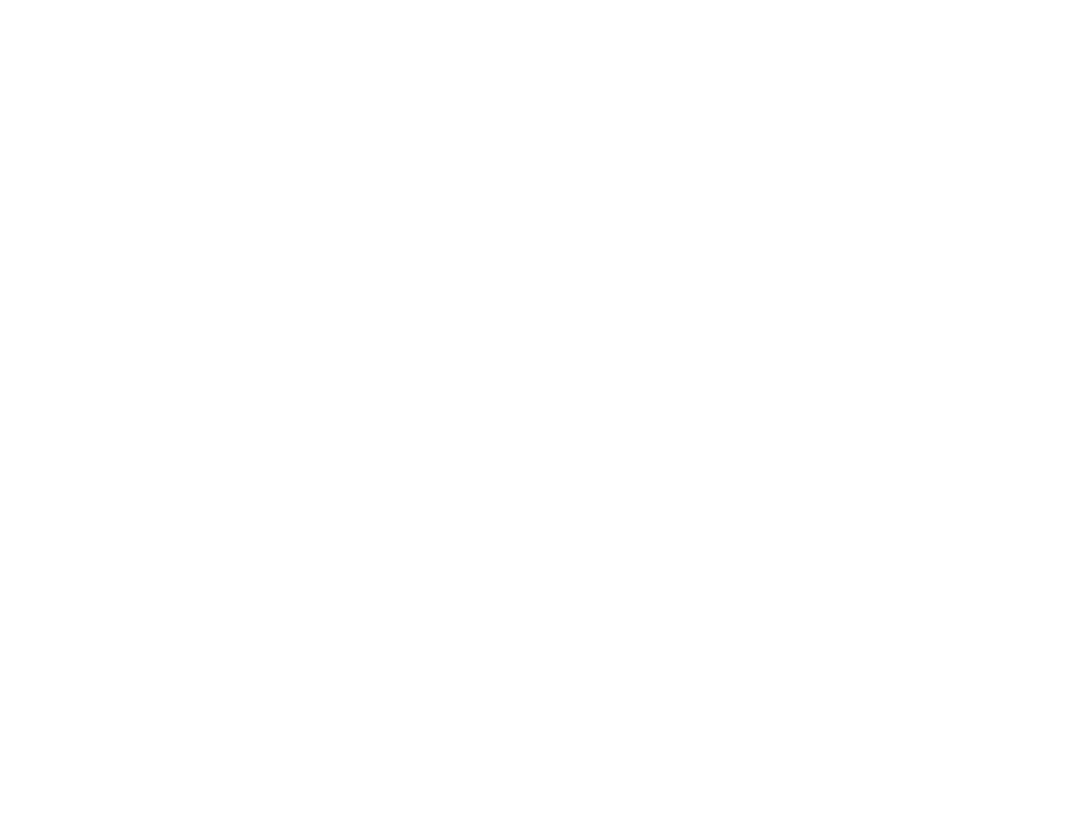
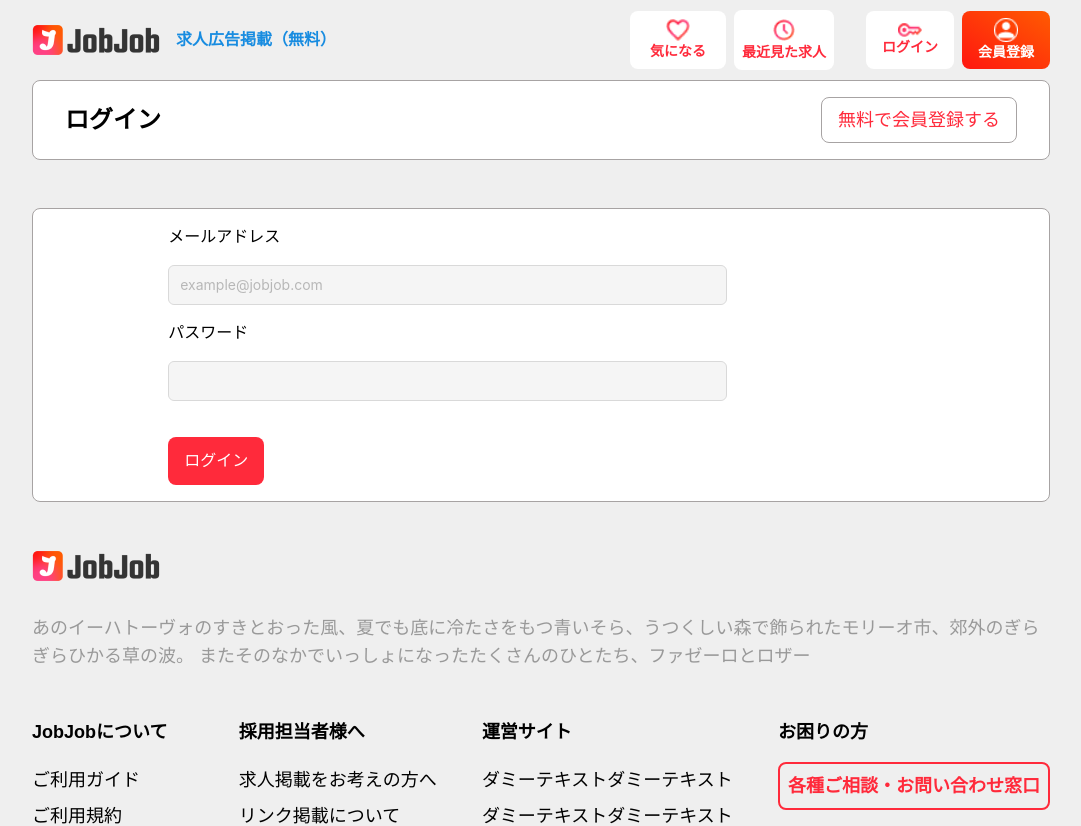
Before and after one commit to struggle-Strug/JobJob_frontend, a React (Create React App) app: page /members/login in a window 1280 px wide. Before the commit this address had no page. Shown: the top 826 px of the page, without its empty margins (99-1180 px from the left). Before the commit the page ends 800 px from the top, so only its background shows below. Built offline with nearby package versions, Linux system fonts and the light colour scheme.

Commit message:
complete the login

```diff
--- a/src/App.js
+++ b/src/App.js
@@ -1,9 +1,10 @@
 import { Route, Routes } from 'react-router-dom';
 import './index.css';
+import LandingPage from './components/LandingPage';
+import ProtectedRoute from './components/ProtectedRoute';
 import Layout from './components/Layout';
 import Register from './Pages/Register';
-import LandingPage from './components/LandingPage';
-import ProtectedRoute from './components/ProtectedRoute';
+import Login from './Pages/Login';
 function App() {
   return (
     <>
@@ -12,6 +13,7 @@ function App() {
         <Route element={<Layout />}>
           <Route element={<ProtectedRoute />}>
             <Route path='/members/register' element={<Register />} />
+            <Route path='/members/login' element={<Login />} />
           </Route>
         </Route>
       </Routes>
--- /dev/null
+++ b/src/Pages/Login/index.jsx
@@ -0,0 +1,75 @@
+import { Input } from "antd";
+import axios from "axios";
+import { useState } from "react";
+import { Link, useNavigate } from "react-router-dom";
+
+const Login = () => {
+    const [ email, setEmail ] = useState    ("");
+    const [ password, setPassword ] = useState("");
+    const [ errorMessage, setErrorMessage ] = useState("");
+
+    const navigate = useNavigate();
+
+    const onChangeEmail = (e) => {
+        setEmail(e.target.value)
+    }
+
+    const onChangePassword = (e) => {
+        setPassword(e.target.value)
+    }
+
+    const onSubmit = async () => {
+        const payload = {
+            email: email,
+            password: password
+        }
+
+        const res = await axios.post(`${process.env.REACT_APP_API_URL}/api/v1/user/login`, payload)
+        if(res.data.error) return setErrorMessage(res.data.message);
+        setErrorMessage(res.data.message);
+        setTimeout(() => {
+            navigate("/members/mypage");
+        }, 1000);
+    }
+
+    return (
+        <div className="flex flex-col justify-center bg-[#EFEFEF]">
+            <div className="container">
+                <div className="flex items-center justify-between border-[1.5px] border-[#a7a3a3] rounded-lg p-4 bg-white px-8">
+                    <p className="text-2xl font-bold">ログイン</p>
+                    <div className="border-[1.5px] border-[#a7a3a3] rounded-lg px-4 py-2">
+                        <Link to={'/members/register'} className="text-lg text-[#FF2A3B] hover:underline">無料で会員登録する</Link>
+                    </div>
+                </div>
+                <div className="flex flex-col items-center justify-between mt-12 border-[1.5px] border-[#a7a3a3] rounded-lg p-4 bg-white px-8">
+                    <div className="flex flex-col w-4/5">
+                        <div className="flex flex-col px-2">
+                            <p>メールアドレス</p>
+                            <div className="duration-300 overflow-hidden mt-4">
+                                <div className="flex justify-start gap-4">
+                                    <Input type="email" placeholder="example@jobjob.com" className="w-3/4 py-2 bg-[#F5F5F5]" onChange={onChangeEmail}/>
+                                </div>
+                            </div>
+                        </div>
+                    </div>
+                    <div className="flex flex-col w-4/5 mt-4">
+                        <div className="flex flex-col px-2">
+                            <p>パスワード</p>
+                            <div className="duration-300 overflow-hidden mt-4">
+                                <div className="flex justify-start gap-4">
+                                    <Input type="password" placeholder="" className="w-3/4 py-2 bg-[#F5F5F5]" onChange={onChangePassword}/>
+                                </div>
+                            </div>
+                        </div>
+                    </div>
+                    {errorMessage && <p className="text-red-500 pt-4">{errorMessage}</p>}
+                    <div className="flex items-center justify-start mt-4 gap-4 w-4/5 pl-2">
+                        <button className="bg-[#FF2A3B] hover:bg-[#bc212e] duration-300 text-white py-3 px-4 rounded-lg mt-5" onClick={onSubmit}>ログイン</button>
+                    </div>
+                </div>
+            </div>
+        </div>
+    )
+}
+
+export default Login;
--- a/src/Pages/Register/Step5/index.jsx
+++ b/src/Pages/Register/Step5/index.jsx
@@ -9,16 +9,16 @@ const Step5 = ({setSei, setMei, setHiraganaSei, setHiraganaMei, setYear, setMont
     const daysOptions = days.map(day => ({ label: day, value: day }))
 
     const onChangeSei = (value) => {
-        setSei(value);
+        setSei(value.target.value);
     }
     const onChangeMei = (value) => {
-        setMei(value);
+        setMei(value.target.value);
     }
     const onChangeHiraganaSei = (value) => {
-        setHiraganaSei(value);
+        setHiraganaSei(value.target.value);
     }
     const onChangeHiraganaMei = (value) => {
-        setHiraganaMei(value);
+        setHiraganaMei(value.target.value);
     }
     const onChangeYear = (value) => {
         setYear(value);
--- a/src/Pages/Register/index.jsx
+++ b/src/Pages/Register/index.jsx
@@ -1,5 +1,5 @@
 import { useState } from "react";
-import { Link } from "react-router-dom";
+import { Link, useNavigate } from "react-router-dom";
 import axios from "axios";
 
 import Step from "./Step";
@@ -31,6 +31,8 @@ const Register = () => {
     const [password, setPassword] = useState("");
     const [passwordConfirm, setPasswordConfirm] = useState("");
     const [errorMessage, setErrorMessage] = useState("");
+
+    const navigate = useNavigate();
 
 
     const onChangeNext = () => {
@@ -105,9 +107,12 @@ const Register = () => {
             facilityType: facilityType,
             paymentMethod: paymentMethod,
         }
-
-        const response = await axios.post(`/api/v1/users/register`, userData);
-        console.log(response);
+        const res = await axios.post(`${process.env.REACT_APP_API_URL}/api/v1/user`, userData);
+        if(res.data.error) return setErrorMessage(res.data.message);
+        setErrorMessage(res.data.message);
+        setTimeout(() => {
+            navigate("/members/login");
+        }, 1000);
     }
     return (
         <section className="flex flex-col justify-center bg-[#EFEFEF]">
```
Also changed, not shown: 1 other file (tests, documents, lock files or other folders).
